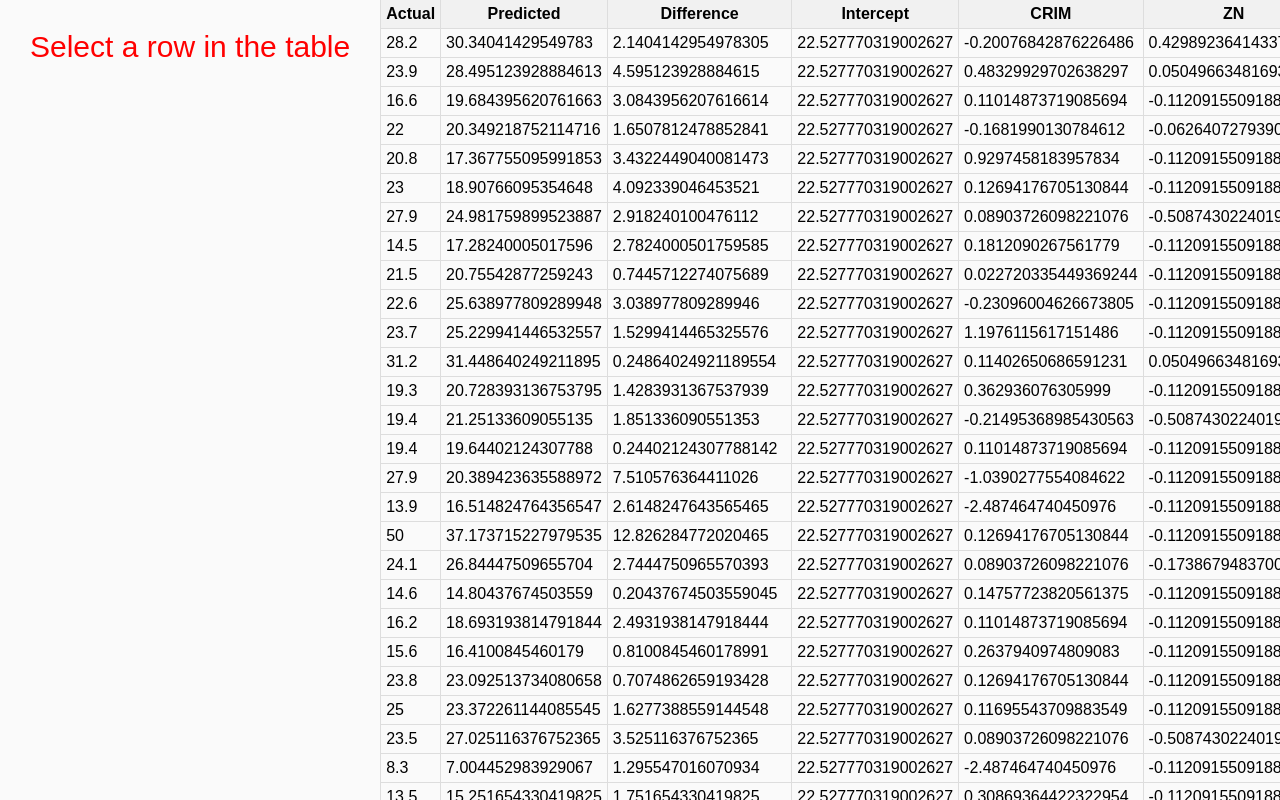
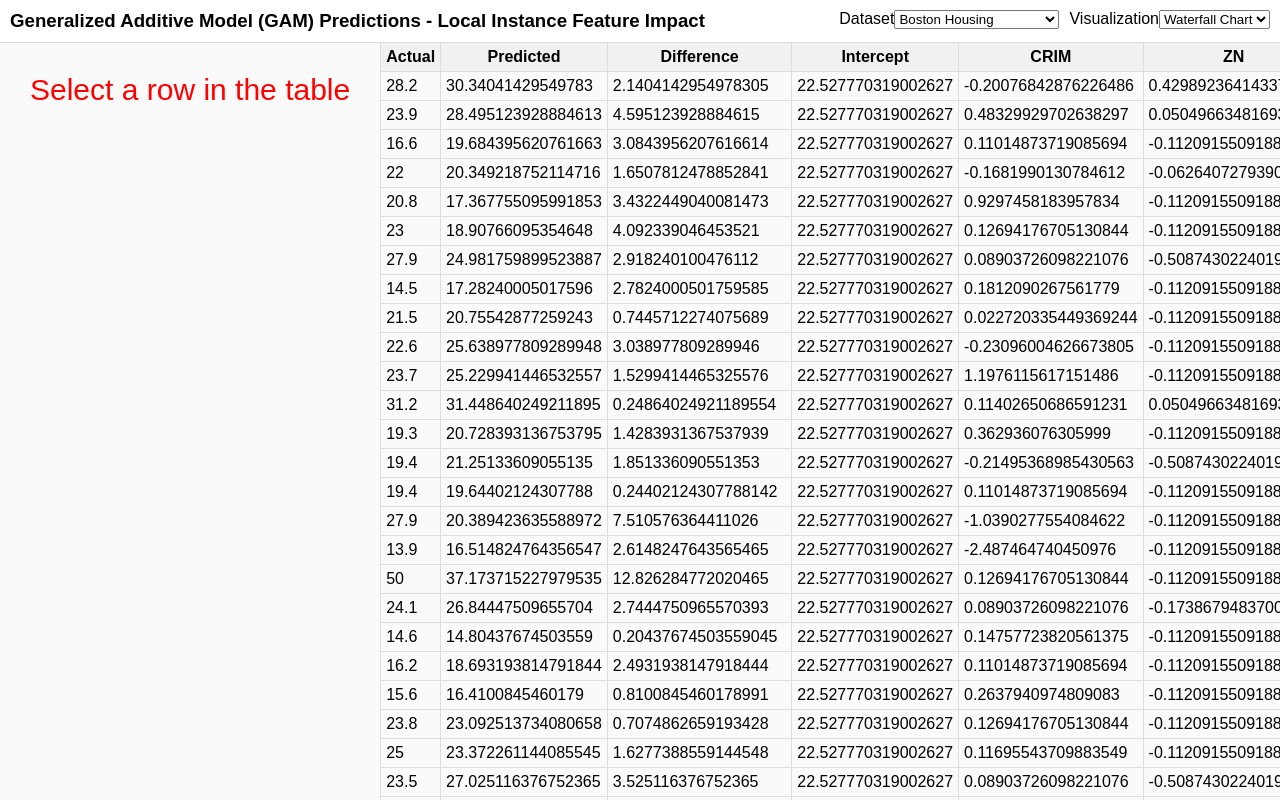
Before and after one commit to bazilmk/research, a React (Create React App) app: page / in a window 1280 px wide. Shown: the top 800 px of the page. Built offline with nearby package versions, Linux system fonts and the light colour scheme.

Commit message:
Add header

```diff
--- a/src/App.css
+++ b/src/App.css
@@ -1,7 +1,32 @@
+#root {
+  display: flex;
+  flex-direction: column;
+}
+
+header {
+  border-bottom: 1px solid #ddd;
+  display: flex;
+  padding: 10px;
+  flex-shrink: 0;
+}
+
+h1 {
+  margin: 0;
+  font-size: 14pt;
+}
+
+header div {
+  flex-grow: 1;
+  text-align: right;
+}
+
+header label:first-child {
+  margin-right: 10px;
+}
+
 main {
   background: #fafafa;
-  height: 100%;
-  width: 100%;
+  flex-grow: 1;
   display: flex;
 }
 
@@ -32,4 +57,6 @@ section:last-child {
   padding: 100px;
 
   font-size: 80pt;
+
+  opacity: 0.8;
 }
--- a/src/App.js
+++ b/src/App.js
@@ -11,9 +11,9 @@ function App() {
   const [data, setData] = useState([]);
   const [isLoading, setLoading] = useState(true);
 
-  useEffect(() => {
   const searchParams = new URLSearchParams(window.location.search);
 
+  useEffect(() => {
     const dataFileName =
       searchParams.get("d") === "b"
         ? "hd_data_gam_local_output.json"
@@ -43,6 +43,42 @@ function App() {
   }, []);
 
   return (
+    <>
+      <header>
+        <h1>
+          Generalized Additive Model (GAM) Predictions - Local Instance Feature
+          Impact
+        </h1>
+        <div>
+          <label>
+            Dataset
+            <select
+              value={searchParams.get("d")}
+              onChange={({ target: { value } }) => {
+                searchParams.set("d", value);
+                window.location = `?${searchParams}`;
+              }}
+            >
+              <option value="s">Boston Housing</option>
+              <option value="b">Communities and Crime</option>
+            </select>
+          </label>
+          <label>
+            Visualization
+            <select
+              value={searchParams.get("v")}
+              onChange={({ target: { value } }) => {
+                searchParams.set("v", value);
+                window.location = `?${searchParams}`;
+              }}
+            >
+              <option value="w">Waterfall Chart</option>
+              <option value="b">Bubble Chart</option>
+              <option value="t">Tree Map</option>
+            </select>
+          </label>
+        </div>
+      </header>
       <main>
         <LocalExplanation
           data={data}
@@ -57,6 +93,7 @@ function App() {
         />
         {isLoading && <div id="loader">Loading data...</div>}
       </main>
+    </>
   );
 }
 
```
Lines whose indentation alone changed are shown as unchanged.
